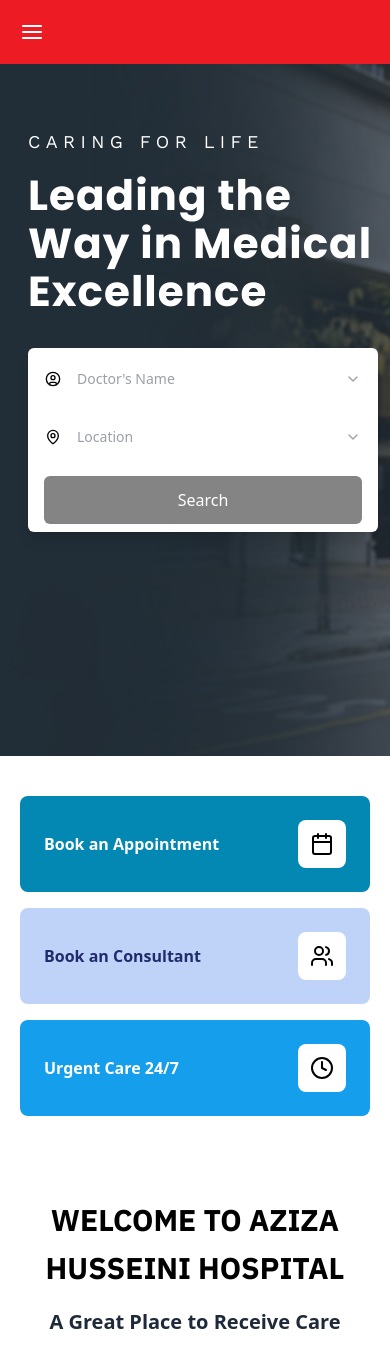
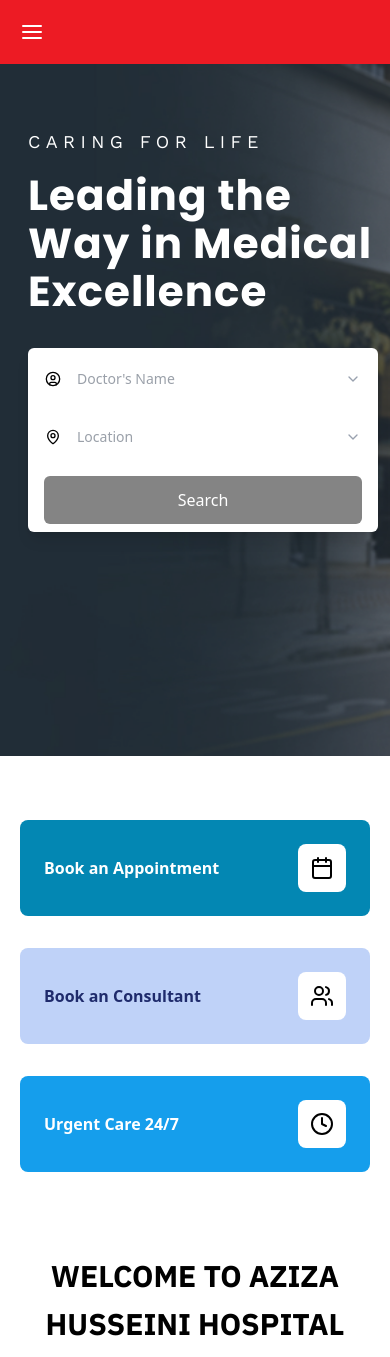
Before and after one commit to jawwad-ali/hospital_project, a Next.js app: page / in a window 390 px wide. Shown: the top 1357 px of the page. Built offline with nearby package versions, Linux system fonts and the light colour scheme.

Commit message:
Remove consultant URL and fixed UI

```diff
--- a/src/Components/HeroSectionActions.tsx
+++ b/src/Components/HeroSectionActions.tsx
@@ -2,8 +2,8 @@
 
 const HeroSectionActions = () => {
   return (
-    <div className=" w-full px-5 lg:flex lg:items-center lg:justify-center lg:mx-auto lg:mb-20 mb-10 lg:-mt-10 mt-10 relative lg:absolute z-20">
-      <div className="grid items-center justify-center grid-cols-1 sm:grid-cols-2 lg:grid-cols-3 gap-4 md:gap-6">
+    <div className=" w-full px-5 lg:flex lg:items-center lg:justify-center lg:mx-auto lg:mb-20 mb-10 lg:-mt-10 mt-16 relative lg:absolute z-20">
+      <div className="grid items-center justify-center grid-cols-1 sm:grid-cols-2 lg:grid-cols-3 gap-8 md:gap-6">
         {actionButtons.map((button, index) => {
           const IconComponent = button.icon;
           return (
--- a/src/data.ts
+++ b/src/data.ts
@@ -296,7 +296,7 @@
     icon: Users,
     bgColor: "bg-[#BFD2F8]",
     hoverColor: "hover:bg-purple-400",
-    href: "/consultant",
+    // href: "/consultant",
     color: "text-[#1F2B6C]",
   },
   {
```
